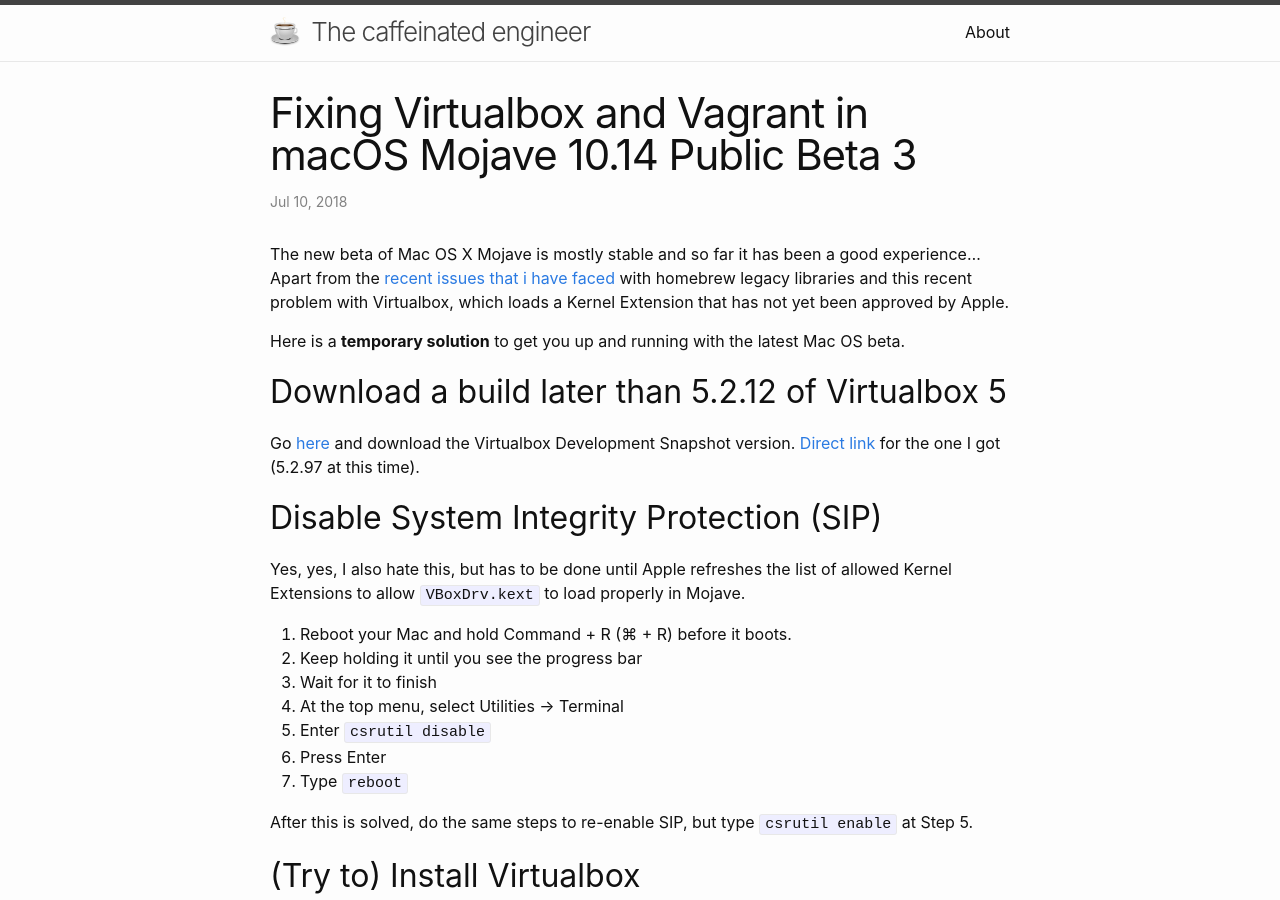
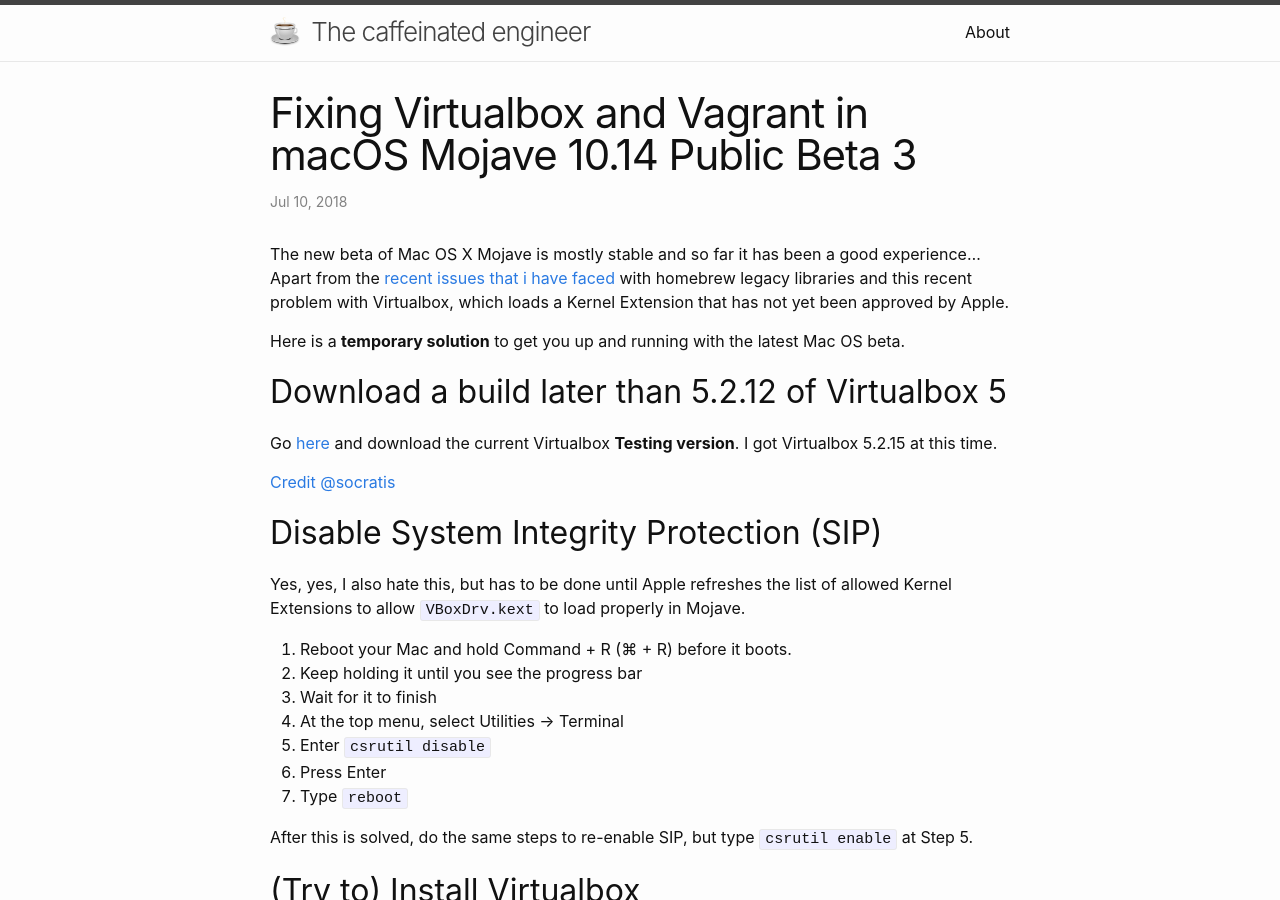
Before and after one commit to silvae86/silvae86.github.io, a Jekyll site: the page built from _posts/2018-07-10-running-vagrant-and-virtualbox-in-mojave-public-beta.markdown, in a window 1280 px wide and 900 px high. Built offline with Jekyll 4.4.1, drawn with Linux system fonts in a browser that asks for light colours.

Commit message:
Fixes recommended by socratis at Virtualbox Forum

```diff
--- a/_posts/2018-07-10-running-vagrant-and-virtualbox-in-mojave-public-beta.markdown
+++ b/_posts/2018-07-10-running-vagrant-and-virtualbox-in-mojave-public-beta.markdown
@@ -11,8 +11,9 @@
 
 ## Download a build later than 5.2.12 of Virtualbox 5
 
-Go [here](https://www.virtualbox.org/wiki/Testbuilds) and download the Virtualbox Development Snapshot version. [Direct link](https://www.virtualbox.org/download/testcase/VirtualBox-5.2.97-123220-OSX.dmg) for the one I got (5.2.97 at this time).
+Go [here](https://www.virtualbox.org/wiki/Testbuilds) and download the current Virtualbox **Testing version**. I got Virtualbox 5.2.15 at this time.
 
+[Credit @socratis](https://forums.virtualbox.org/viewtopic.php?f=39&t=88231&sid=b86cb900badf4eec6c7125bf89d966a6&p=425073#p425073)
 
 ## Disable System Integrity Protection (SIP)
 
```
